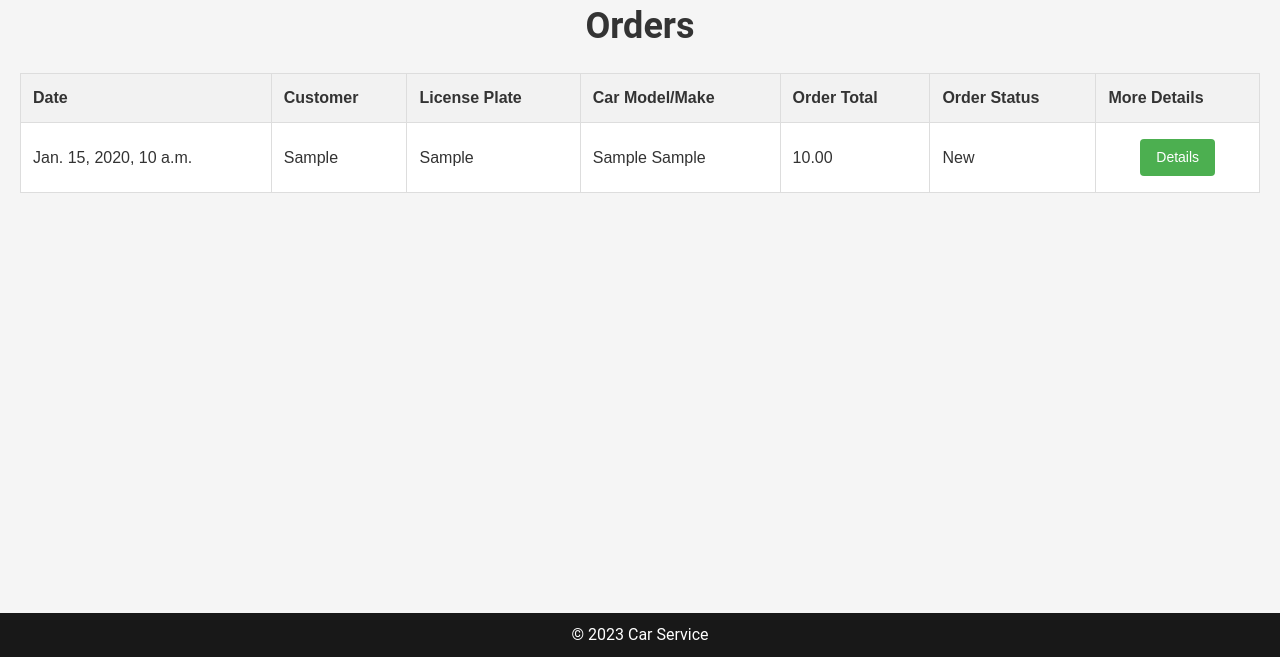
After one commit to eglemot/car_service, a Django app: page /orders/ in a window 1280 px wide. The commit adds this page. Shown: the part 143-800 px from the top of the page. Run offline with Django 4.2, Linux system fonts and the light colour scheme; tables that the repository leaves empty hold one stand-in row (values such as "Sample post").

Commit message:
created service_list, order_list, order details

```diff
--- a/car_service/main_cars/admin.py
+++ b/car_service/main_cars/admin.py
@@ -15,10 +15,14 @@ class OrderLinesInline(admin.TabularInline):
     extra = 0
 
 class OrderAdmin(admin.ModelAdmin):
-    list_display = ('car_details', 'date', 'order_total')
+    list_display = ('car', 'date', 'formatted_order_total', 'status')
     search_fields = ('car__customer', 'car__license_plate')
     ordering = ('-date',)
     inlines = (OrderLinesInline, )
+
+    def formatted_order_total(self, obj):
+        return f'${obj.order_total}'
+    formatted_order_total.short_description = 'Order Total'
 
     def car_details(self, obj):
         return f"{obj.car.customer} - {obj.car.license_plate} - {obj.car.model_make}"
--- a/car_service/main_cars/models.py
+++ b/car_service/main_cars/models.py
@@ -22,15 +22,22 @@ class Service(models.Model):
     price = models.DecimalField(_('price'),max_digits=8, decimal_places=2)
 
     def __str__(self):
-        return f"{self.name}: {self.price}$"
+        return f"{self.name}: ${self.price}"
 
 class Order(models.Model):
     car = models.ForeignKey(Car, on_delete=models.CASCADE, verbose_name=_('car'))
     date = models.DateTimeField(_('date'), null=True, blank=True, db_index=True)
     order_total = models.DecimalField(_('order total'),max_digits=8, decimal_places=2, null=True, blank=True)
+    STATUS = (
+        ('n', _('New')),
+        ('w', _('Waiting for Authorization')),
+        ('p', _('In progress')),
+        ('c', _('Completed')),
+    )
 
+    status = models.CharField(_('status'), max_length=1, choices=STATUS, default='n')
     def __str__(self):
-        return f"{self.car}: {self.order_total}$"
+        return f"{self.car}: ${self.order_total} - status:{self.status}"
 
 class OrderLine(models.Model):
     order = models.ForeignKey(Order, on_delete=models.CASCADE, related_name='order_lines', verbose_name=_('order'))
--- a/car_service/main_cars/static/main_cars/css/style.css
+++ b/car_service/main_cars/static/main_cars/css/style.css
@@ -6,10 +6,11 @@
   }
 
   body {
-    font-family: 'Helvetica Neue', sans-serif;
+    font-family: 'Roboto', sans-serif;
     font-size: 16px;
     line-height: 1.5;
     color: #333;
+    background-color: #f5f5f5;
   }
 
   a {
@@ -24,68 +25,89 @@
   /* Header styles */
   header {
     display: flex;
+    flex-wrap: wrap;
     align-items: center;
     justify-content: space-between;
     background-color: #181818;
     color: #fff;
     padding: 20px;
+    position: sticky;
+    top: 0;
+    z-index: 999;
   }
 
-  header a img {
-    height: 60px;
+  nav {
+    display: flex;
+    align-items: center;
   }
 
-  header ul {
-    display: flex;
+  nav ul {
     list-style: none;
     margin: 0;
     padding: 0;
+    display: flex;
   }
 
-  header li {
-    margin: 0 20px;
+  nav li {
+    margin: 0 10px;
   }
-
-  header li a {
+  nav a {
     text-decoration: none;
     color: #fff;
     font-weight: bold;
   }
-
-  header li a:hover {
+ /* Main styles */
+ main {
+    padding: 20px !important;
+    display: flex;
+    flex-direction: column;
+    align-items: center;
+  }
+  nav a:hover {
     text-decoration: underline;
   }
 
-  /* Main content styles */
-  main {
-    max-width: 1200px;
-    margin: 0 auto;
-    padding: 270px;
-    background-color: #f2f2f2;
+  header a img {
+    max-width: 100%;
+    height: auto;
+  }
+
+  h1 {
+    font-size: 36px;
+    font-weight: bold;
+    margin-bottom: 20px;
+  }
+
+  p {
+    font-size: 18px;
+    margin-bottom: 10px;
   }
 
   /* Footer styles */
   footer {
-    position: absolute;
+    background-color: #181818;
+    color: #fff;
+    padding: 10px 20px;
+    text-align: center;
+    position: fixed;
     bottom: 0;
     left: 0;
-    width: 100%;
-    background-color: #181818;
-    color: #fff;
-    padding: 20px;
-    text-align: center;
+    right: 0;
   }
 
-  footer a {
-    color: #fff;
+  /* Media queries */
+  @media (max-width: 768px) {
+    header {
+      padding: 10px;
+    }
+
+    nav ul {
+      flex-direction: column;
+      margin-top: 10px;
+      text-align: center;
+    }
+
+    nav li {
+      margin: 10px 0;
+    }
   }
-
-  footer a:hover {
-    text-decoration: underline;
-  }
-
-  /* For index.html */
-  ul li {
-    display: inline-block;
-    font-weight: bold;
-  }
--- a/car_service/main_cars/templates/base.html
+++ b/car_service/main_cars/templates/base.html
@@ -8,13 +8,18 @@
     <title>{% block title %}Car Service{% endblock title %}</title>
     <link rel="stylesheet" href="{% static 'admin/css/fonts.css' %}">
     <link rel="stylesheet" href="{% static 'main_cars/css/style.css' %}">
+    <style>{% block style %}{% endblock style %}</style>
 </head>
 <body>
     <header>
         <a><img src="https://img.freepik.com/free-vector/car-service-logo-design_23-2149750702.jpg?w=1380&t=st=1677080437~exp=1677081037~hmac=756534ca1b893229447fd0574a2f218a24807355e338e7439ff45b82de682698" width="100" height="60" alt="car service logo"></a>
-        <ul>
-            <li><a href="{% url 'index' %}">Home</a></li>
-        </ul>
+        <nav>
+            <ul>
+                <li><a href="{% url 'index' %}">Home</a></li>
+                <li><a href="{% url 'services' %}">Services</a></li>
+                <li><a href="{% url 'orders' %}">Orders</a></li>
+            </ul>
+        </nav>
     </header>
     <main>{% block content %}{% endblock content %}</main>
     <footer>&copy; 2023 Car Service</footer>
--- /dev/null
+++ b/car_service/main_cars/templates/main_cars/order_list.html
@@ -0,0 +1,90 @@
+{% extends 'base.html' %}
+{% block title %}Orders in {{ block.super }}{% endblock title %}
+{% block content %}
+<h1>Orders</h1>
+{% if order_list.count > 0 %}
+<table>
+    <thead>
+      <tr>
+        <th>Date</th>
+        <th>Customer</th>
+        <th>License Plate</th>
+        <th>Car Model/Make</th>
+        <th>Order Total</th>
+        <th>Order Status</th>
+        <th>More Details</th>
+      </tr>
+    </thead>
+    <tbody>
+      {% for order in order_list %}
+        <tr>
+          <td>{{ order.date }}</td>
+          <td>{{ order.car.customer }}</td>
+          <td>{{ order.car.license_plate }}</td>
+          <td>{{ order.car.model_make }}</td>
+          <td>{{ order.order_total }}</td>
+          <td>{{ order.get_status_display}}</td>
+          <td>
+            <a href="{% url 'order' order.pk %}" class="button">
+              Details
+            </a>
+          </td>
+        </tr>
+      {% endfor %}
+    </tbody>
+  </table>
+{% else %}
+    <p>There are no orders yet.</p>
+{% endif %}
+{% endblock content %}
+{% block style %}table {
+    border-collapse: collapse;
+    width: 100%;
+    font-family: Arial, sans-serif;
+    color: #333;
+    background-color: #fff;
+    margin-bottom: 20px;
+  }
+  th, td {
+    text-align: left;
+    padding: 12px;
+    border: 1px solid #ddd;
+  }
+  th {
+    background-color: #f2f2f2;
+  }
+  tr:nth-child(even) {
+    background-color: #f2f2f2;
+  }
+  tr:hover {
+    background-color: #ddd;
+  }
+  td a {
+    color: #333;
+    text-decoration: none;
+  }
+  td a:hover {
+    color: #008CBA;
+    text-decoration: underline;
+  }
+  td:last-child {
+    text-align: center;
+  }
+  .button {
+    display: inline-block;
+    padding: 8px 16px;
+    border-radius: 4px;
+    background-color: #4CAF50;
+    color: #fff;
+    text-align: center;
+    text-decoration: none;
+    font-size: 14px;
+    margin: 4px 2px;
+    cursor: pointer;
+    transition: background-color 0.3s ease;
+  }
+
+  .button:hover {
+    background-color: #FCFFE7;
+  }
+{% endblock style %}
--- a/car_service/main_cars/urls.py
+++ b/car_service/main_cars/urls.py
@@ -2,5 +2,8 @@ from django.urls import path
 from . import views
 
 urlpatterns = [
-    path('', views.index, name='index')
+    path('', views.index, name='index'),
+    path('services/', views.services, name='services'),
+    path('orders/', views.OrderListView.as_view(), name='orders'),
+    path('order/<int:pk>', views.OrderDetailView.as_view(), name='order'),
 ]
--- a/car_service/main_cars/views.py
+++ b/car_service/main_cars/views.py
@@ -1,8 +1,24 @@
 from django.shortcuts import render
 from . import models
+from django.shortcuts import render
+from django.views import generic
 
 def index(request):
     order_count = models.Order.objects.count()
     return render(request, 'main_cars/index.html', {
         'order_count': order_count,
     })
+
+def services(request):
+    services = models.Service.objects.all()
+    return render(request, 'main_cars/service_list.html', {
+        'services': services,
+    })
+
+class OrderListView(generic.ListView):
+    model = models.Order
+    template_name = 'main_cars/order_list.html'
+
+class OrderDetailView(generic.DetailView):
+    model = models.Order
+    template_name = 'main_cars/order_details.html'
```
Also changed, not shown: car_service/main_cars/templates/main_cars/order_details.html (added, +51 -0 lines), car_service/main_cars/templates/main_cars/service_list.html (added, +62 -0 lines), car_service/main_cars/migrations/0007_order_status_alter_car_model_make_and_more.py (added).
